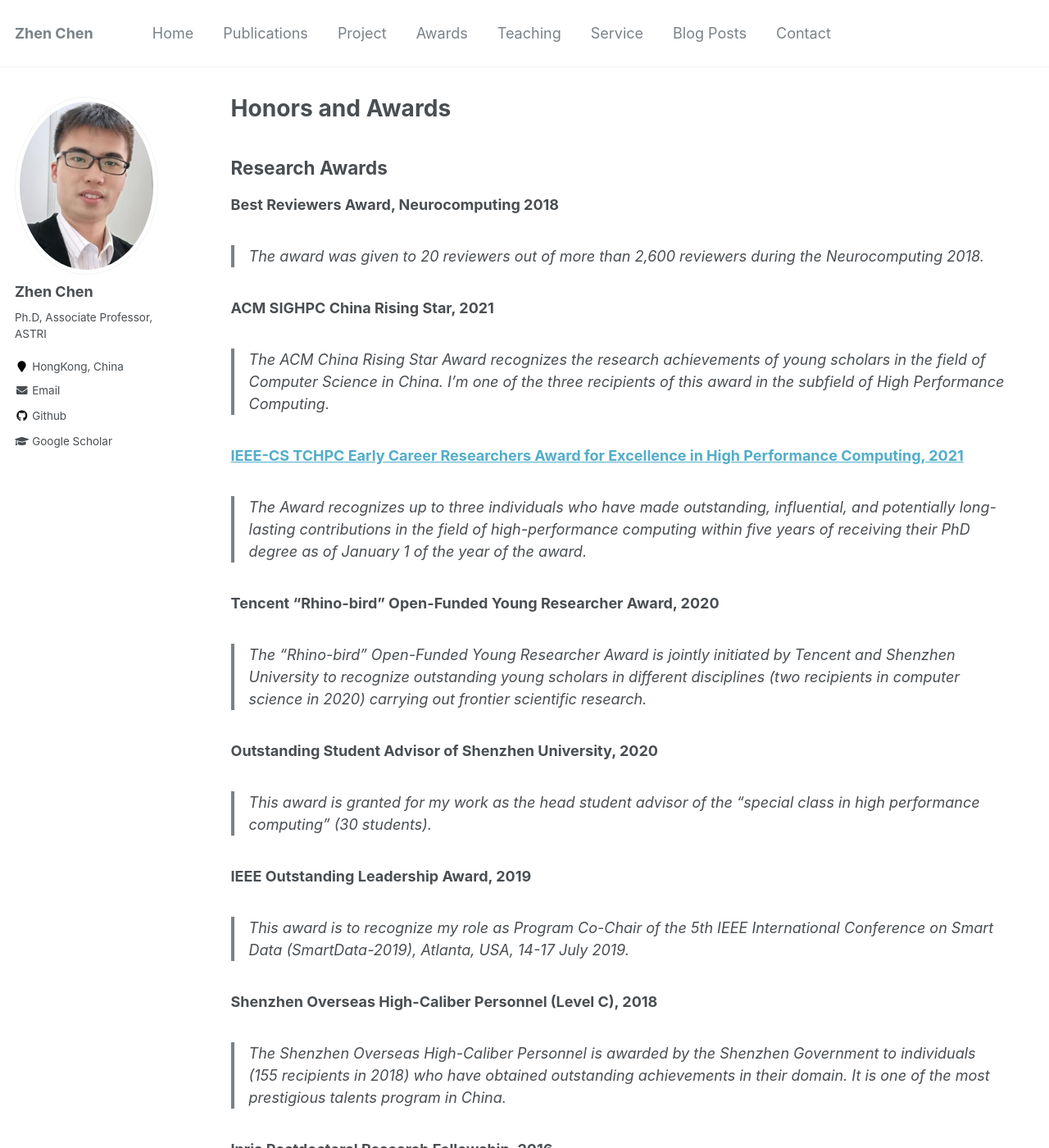
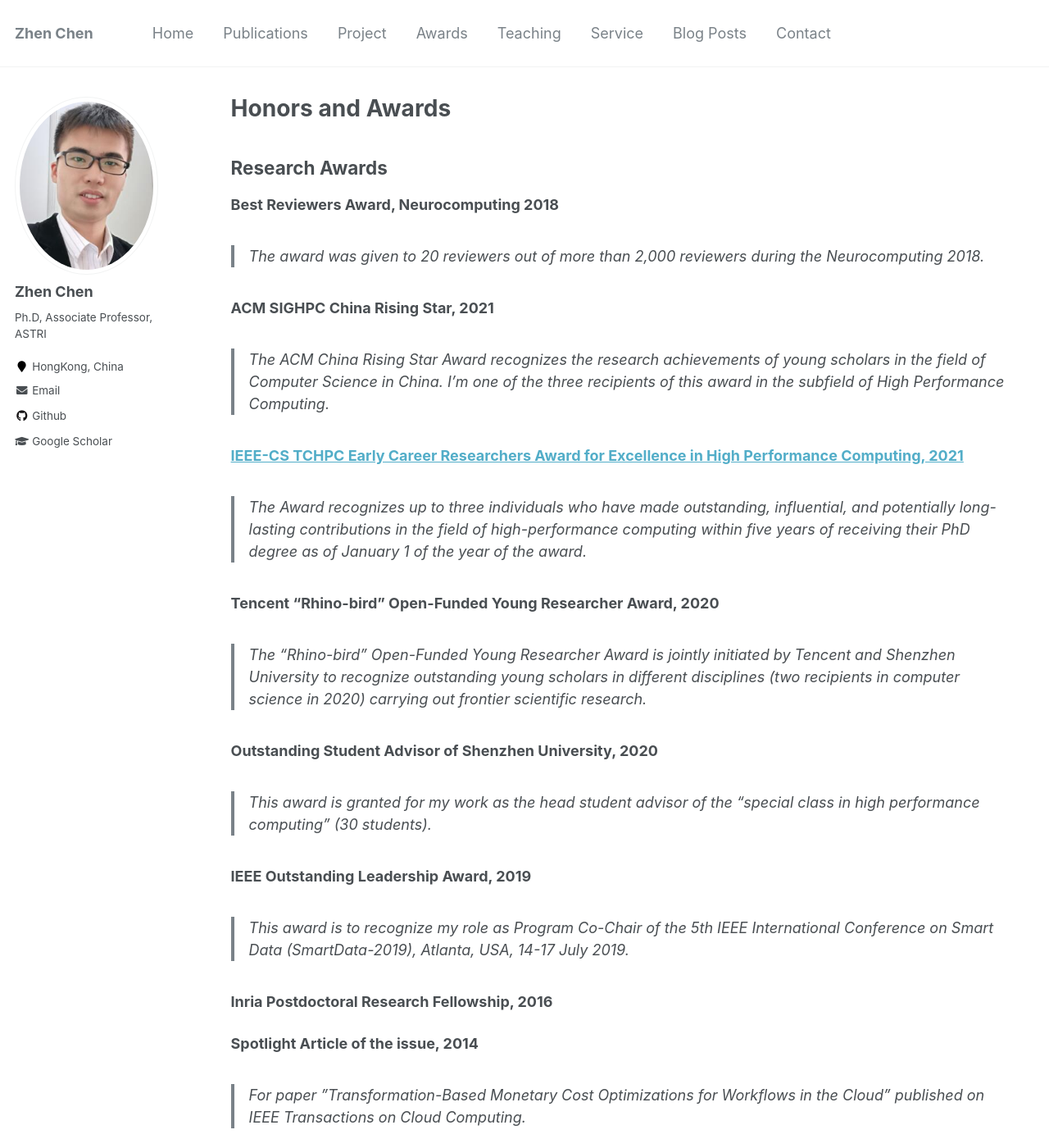
Before and after one commit to baile035/chenz_CV, a Jekyll site: the page built from _pages/awards.md, in a window 1280 px wide and 1400 px high. Shown: the whole window at 82% size. Built offline with Jekyll 4.4.1, drawn with Linux system fonts in a browser that asks for light colours; some of the changed text lies outside the part shown.

Commit message:
Update awards.md

```diff
--- a/_pages/awards.md
+++ b/_pages/awards.md
@@ -12,7 +12,7 @@ Research Awards
 -->
 
 **Best Reviewers Award, Neurocomputing 2018**
-> The award was given to 20 reviewers out of more than 2,600 reviewers during the Neurocomputing 2018.
+> The award was given to 20 reviewers out of more than 2,000 reviewers during the Neurocomputing 2018.
 
 **ACM SIGHPC China Rising Star, 2021**
 > The ACM China Rising Star Award recognizes the research achievements of young scholars in the field of Computer Science in China. I'm one of the three recipients of this award in the subfield of High Performance Computing.
@@ -29,9 +29,6 @@ Research Awards
 **IEEE Outstanding Leadership Award, 2019**
 > This award is to recognize my role as Program Co-Chair of the 5th IEEE International Conference on Smart Data (SmartData-2019), Atlanta, USA, 14-17 July 2019.
 
-**Shenzhen Overseas High-Caliber Personnel (Level C), 2018**
-> The Shenzhen Overseas High-Caliber Personnel is awarded by the Shenzhen Government to individuals (155 recipients in 2018) who have obtained outstanding achievements in their domain. It is one of the most prestigious talents program in China.
-
 **Inria Postdoctoral Research Fellowship, 2016**
 
 **Spotlight Article of the issue, 2014**
@@ -40,10 +37,6 @@ Research Awards
 **Excellent Service Award, 2014**
 > This award is to recognize my role as Local Co-Chair of the IEEE 6th International Conference on Cloud Computing Technology and Science (CloudCom), Singapore, Dec. 2014.
 
-**Best PhD Consortium Award, 2014**
-> For the presentation: ”Simplified Resource Provisioning for Workflows in IaaS Clouds”, IEEE CloudCom, Singapore, Dec. 2014.
-
-**Research Scholarship, Nanyang Technological University, 2011**
 
 Advised Student Honors
 ---
```
